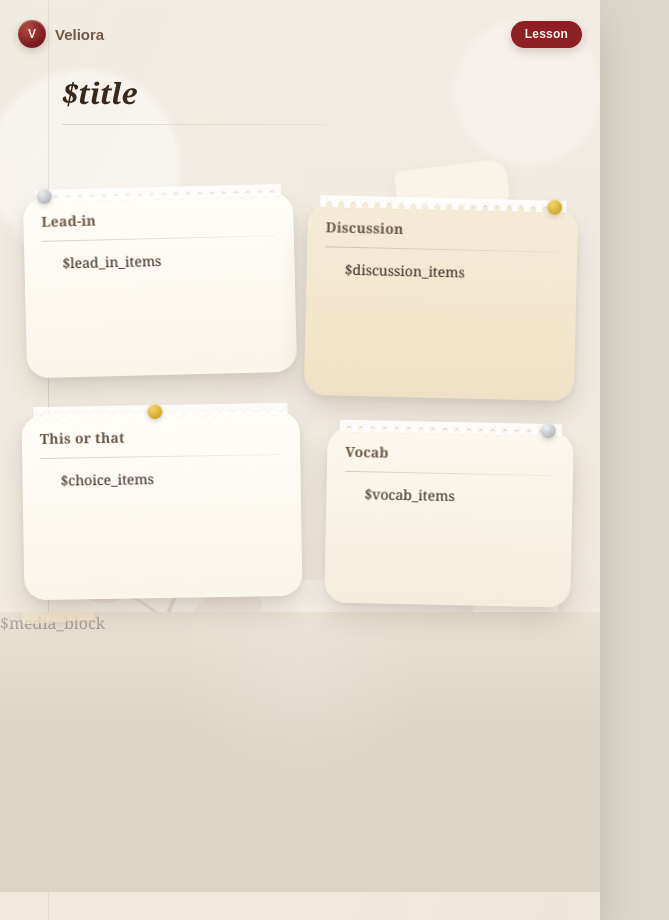
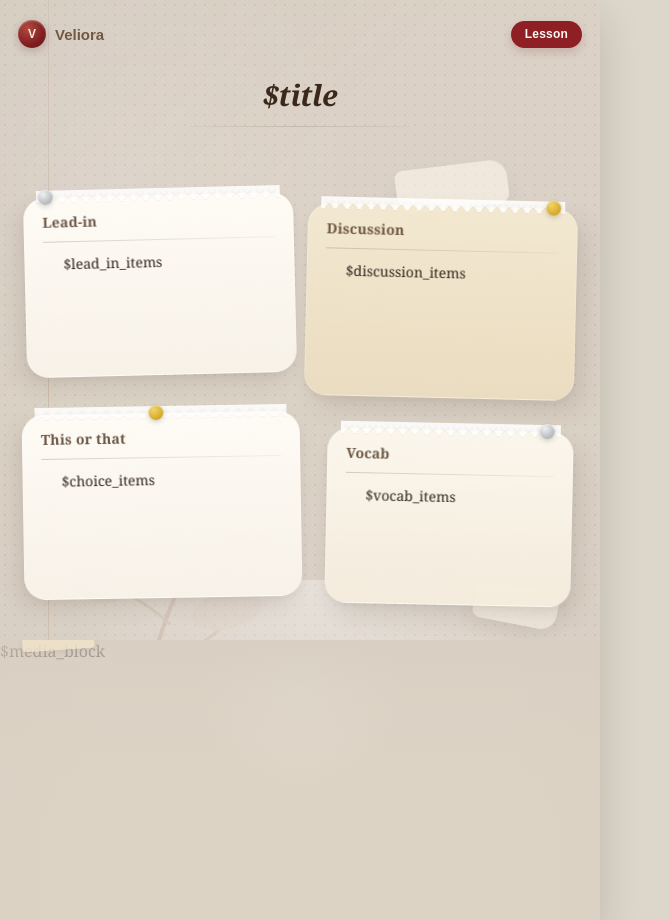
Before and after one commit to Jonis97/veliora-bot, a Python web app: template bot/templates/lesson_art_v1.html in a window 1280 px wide. Shown: the whole page, without its empty margins (0-669 px from the left). Run offline with Jinja, Linux system fonts and the light colour scheme; the template is opened without the code that fills it, so the values that code supplies are empty.

Commit message:
update lesson_art_v1 template

```diff
--- a/bot/templates/lesson_art_v1.html
+++ b/bot/templates/lesson_art_v1.html
@@ -47,11 +47,10 @@
   height: 920px;
   overflow: hidden;
   background:
-        radial-gradient(circle at 14% 18%, rgba(255,255,255,0.46) 0 10%, transparent 11%),
-        radial-gradient(circle at 88% 10%, rgba(255,255,255,0.28) 0 7%, transparent 8%),
-        radial-gradient(circle at 82% 76%, rgba(255,255,255,0.20) 0 10%, transparent 11%),
-        linear-gradient(180deg, rgba(255,255,255,0.22), rgba(255,255,255,0.04)),
-        var(--bg);
+    radial-gradient(circle at 20% 18%, rgba(255,255,255,0.10), transparent 28%),
+    radial-gradient(circle at 78% 74%, rgba(255,255,255,0.08), transparent 24%),
+    linear-gradient(180deg, rgba(255,255,255,0.06), rgba(255,255,255,0.02)),
+    #d8cec2;
   box-shadow: 0 18px 40px rgba(0,0,0,0.14);
 }
 
@@ -60,15 +59,17 @@
   content: "";
   position: absolute;
   inset: 0;
-      opacity: 0.26;
   pointer-events: none;
+  opacity: 0.42;
   background-image:
-        radial-gradient(rgba(90,70,50,0.08) 0.55px, transparent 0.7px),
-        radial-gradient(rgba(255,255,255,0.18) 0.55px, transparent 0.7px),
-        linear-gradient(115deg, rgba(120,96,72,0.05), transparent 24%, transparent 75%, rgba(120,96,72,0.04));
-      background-size: 18px 18px, 23px 23px, 100% 100%;
-      background-position: 0 0, 10px 12px, 0 0;
+    radial-gradient(rgba(72,58,45,0.18) 0.7px, transparent 0.9px),
+    radial-gradient(rgba(255,255,255,0.06) 0.8px, transparent 1px),
+    linear-gradient(135deg, rgba(92,74,58,0.08), transparent 30%, transparent 70%, rgba(92,74,58,0.06)),
+    linear-gradient(25deg, rgba(255,255,255,0.04), transparent 32%);
+  background-size: 10px 10px, 14px 14px, 100% 100%, 100% 100%;
+  background-position: 0 0, 4px 7px, 0 0, 0 0;
   mix-blend-mode: multiply;
+  z-index: 0;
 }
 
     /* extra cream-paper overlay */
@@ -147,15 +148,18 @@
 
     .hero {
   position: absolute;
-      left: 62px;
-      top: 76px;
-      width: 478px;
+  left: 60px;
+  top: 78px;
+  width: 480px;
   z-index: 4;
+  display: flex;
+  flex-direction: column;
+  align-items: center;
 }
 
 .title {
   margin: 0;
-      text-align: left;
+  text-align: center;
   font-size: 29px;
   line-height: 1.18;
   font-style: italic;
@@ -163,14 +167,14 @@
   color: #3a281a;
   letter-spacing: -0.3px;
   text-wrap: balance;
-      max-width: 470px;
+  max-width: 430px;
 }
 
 .title-rule {
-      width: 265px;
+  width: 220px;
   height: 1px;
   margin-top: 14px;
-      background: linear-gradient(90deg, rgba(112,86,64,0.20), rgba(112,86,64,0.06));
+  background: linear-gradient(90deg, rgba(112,86,64,0.05), rgba(112,86,64,0.20), rgba(112,86,64,0.05));
 }
 
     .botanical {
@@ -193,22 +197,31 @@
   position: absolute;
   padding: 16px 18px 16px;
   border-radius: var(--radius-lg);
-      box-shadow: var(--shadow-card);
   overflow: visible;
   z-index: 3;
-      backdrop-filter: blur(0.5px);
+  backdrop-filter: blur(0.4px);
+  border: 1px solid rgba(255,255,255,0.18);
 }
 
 .note.light {
-      background: linear-gradient(180deg, #fffdf8, #faf5eb);
+  background: linear-gradient(180deg, rgba(255,252,247,0.96), rgba(248,242,233,0.96));
+  box-shadow:
+    -8px 10px 20px rgba(68,48,31,0.10),
+    0 3px 10px rgba(68,48,31,0.05);
 }
 
 .note.warm {
-      background: linear-gradient(180deg, #f5ecd7, #efe1c5);
+  background: linear-gradient(180deg, rgba(243,232,208,0.97), rgba(234,220,191,0.97));
+  box-shadow:
+    10px 12px 24px rgba(72,50,32,0.12),
+    0 4px 10px rgba(72,50,32,0.05);
 }
 
 .note.soft {
-      background: linear-gradient(180deg, #fcf8ef, #f5ecdd);
+  background: linear-gradient(180deg, rgba(252,247,238,0.96), rgba(244,235,220,0.96));
+  box-shadow:
+    8px 12px 22px rgba(65,46,30,0.11),
+    0 3px 10px rgba(65,46,30,0.05);
 }
 
     .note-title {
@@ -334,16 +347,18 @@
 
     .media-wrap {
   position: absolute;
-      left: 30px;
-      top: 612px;
-      width: 336px;
-      height: 190px;
-      border-radius: 16px;
+  left: 38px;
+  bottom: 0;
+  width: 524px;
+  height: 290px;
+  border-radius: 18px 18px 0 0;
   overflow: hidden;
-      box-shadow: var(--shadow-photo);
-      transform: rotate(-1.05deg);
-      z-index: 2;
-      background: #ddd3c5;
+  box-shadow:
+    inset 0 0 0 1px rgba(255,255,255,0.08),
+    0 -10px 18px rgba(58,40,25,0.06);
+  transform: none;
+  z-index: 1;
+  background: #cfc4b6;
 }
 
     .media-wrap::before {
@@ -380,8 +395,9 @@
   z-index: 2;
   pointer-events: none;
   background:
-    linear-gradient(180deg, rgba(239,231,219,0.72) 0%, rgba(239,231,219,0.38) 20%, rgba(239,231,219,0.10) 42%, rgba(239,231,219,0.0) 70%),
-    radial-gradient(circle at 50% 18%, rgba(255,255,255,0.18), transparent 34%);
+    linear-gradient(180deg, rgba(216,206,194,0.82) 0%, rgba(216,206,194,0.42) 18%, rgba(216,206,194,0.10) 42%, rgba(216,206,194,0.0) 68%),
+    linear-gradient(90deg, rgba(216,206,194,0.24) 0%, rgba(216,206,194,0.00) 16%, rgba(216,206,194,0.00) 84%, rgba(216,206,194,0.24) 100%),
+    radial-gradient(circle at 50% 16%, rgba(255,255,255,0.14), transparent 28%);
 }
 
     .media-block {
@@ -396,7 +412,7 @@
   height: 100%;
   object-fit: cover;
   display: block;
-  filter: brightness(1.02) contrast(0.98) saturate(0.96);
+  filter: brightness(0.98) contrast(0.94) saturate(0.88);
 }
 
     .paper-fragment {
```
Lines whose indentation alone changed are shown as unchanged.
